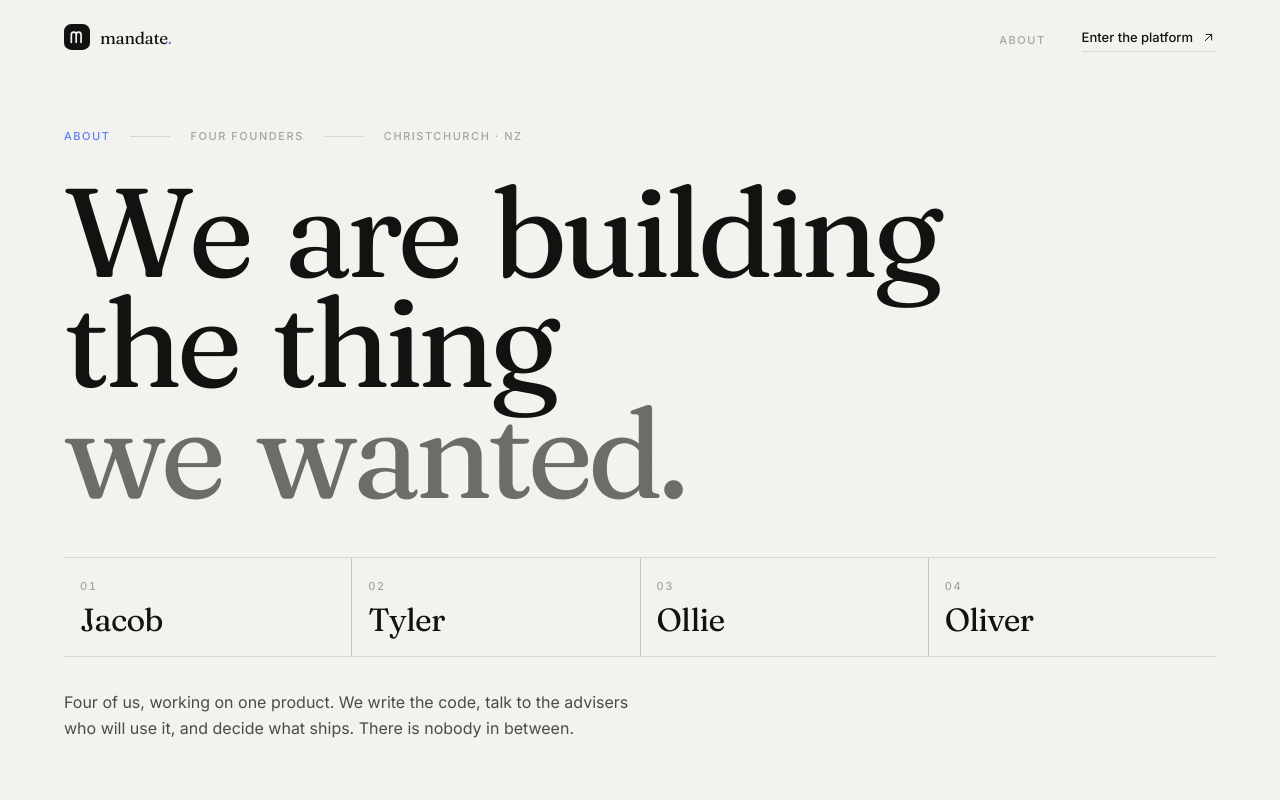
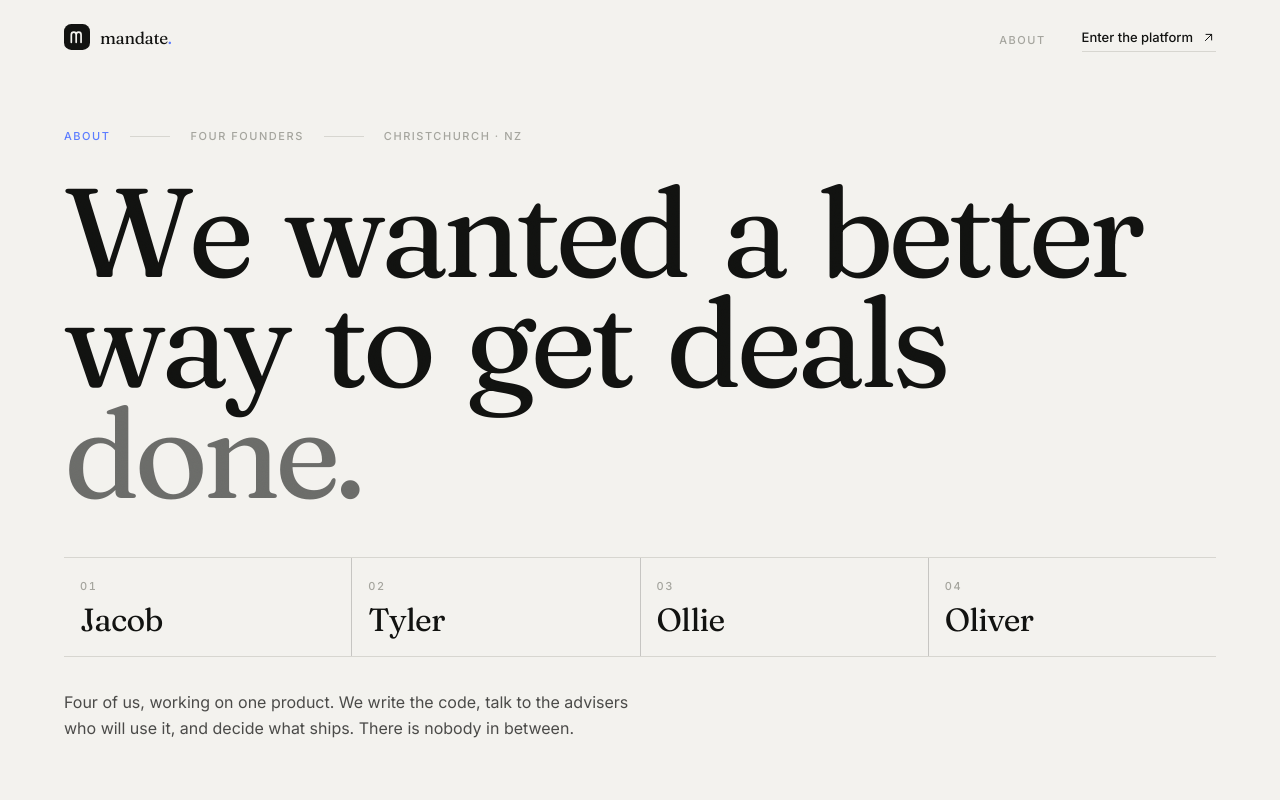
Before and after one commit to yangjacob06/SAASATHON2, a Next.js app in the folder marketing-website/: page /about in a window 1280 px wide. Shown: the top 800 px of the page. Built offline with nearby package versions, Linux system fonts and the light colour scheme; no server answers.

Commit message:
Refresh founders About headline

```diff
--- a/marketing-website/components/about/AboutHero.tsx
+++ b/marketing-website/components/about/AboutHero.tsx
@@ -33,13 +33,13 @@ export function AboutHero() {
           className="display-xl mt-8 text-graphite"
         >
           <span className="block">
-            <SplitText text="We are building" />
+            <SplitText text="We wanted a better" />
           </span>
           <span className="block">
-            <SplitText text="the thing" delay={130} />
+            <SplitText text="way to get deals" delay={130} />
           </span>
           <span className="block text-graphite/60">
-            <SplitText text="we wanted." delay={260} />
+            <SplitText text="done." delay={260} />
           </span>
         </h1>
 
```
